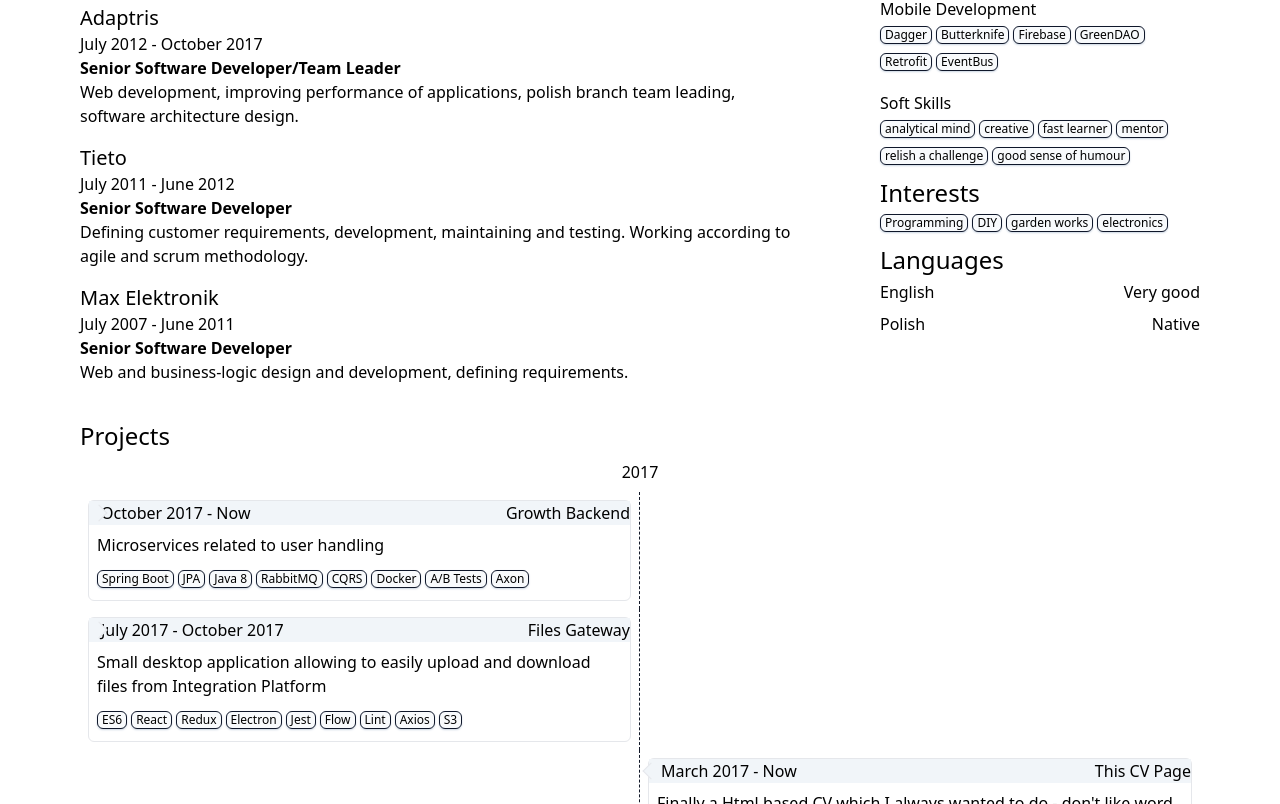
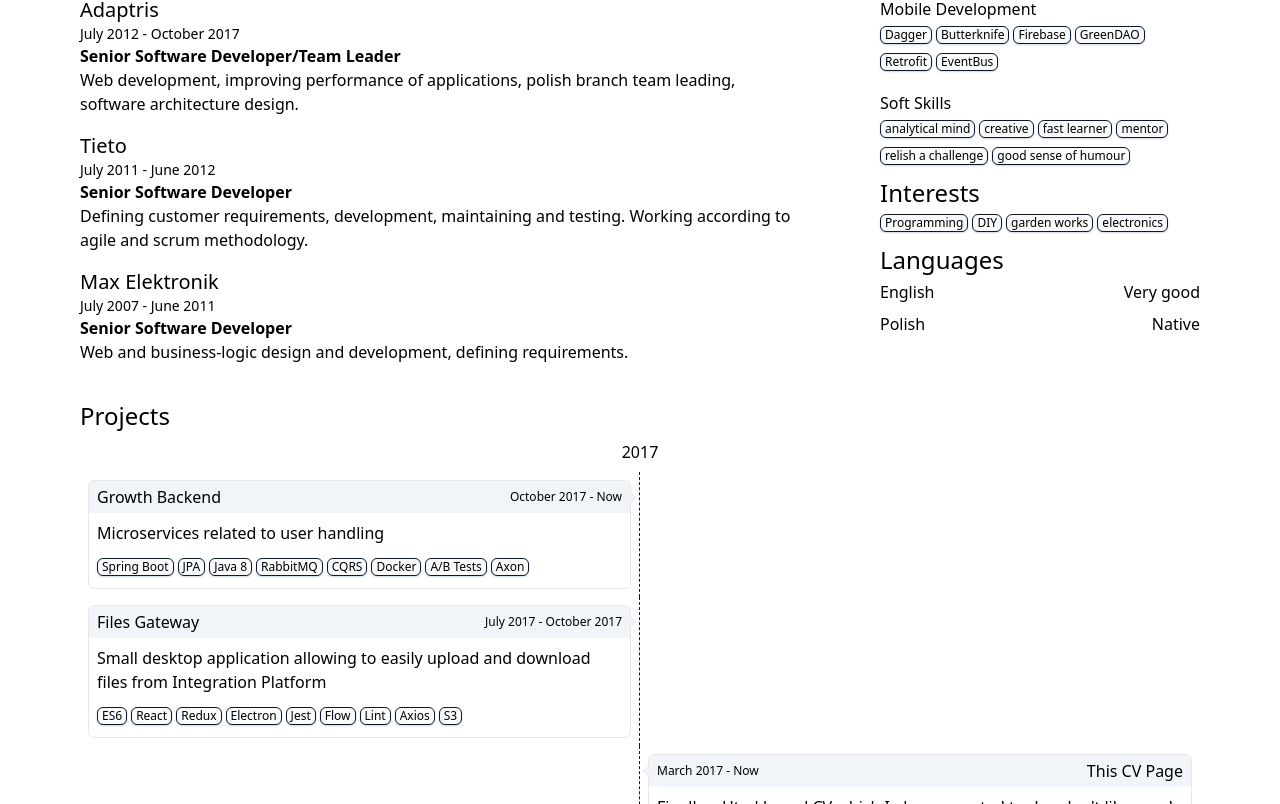
Before and after one commit to irla/irla.github.io, a Next.js app: page / in a window 1280 px wide. Shown: the part 596-1400 px from the top of the page. Built offline with nearby package versions, Linux system fonts and the light colour scheme.

Commit message:
More projects layouts and date range updates

```diff
--- a/components/DateRange.tsx
+++ b/components/DateRange.tsx
@@ -1,12 +1,13 @@
 interface DateRangeProps {
     from: string,
     to: string,
+    size: "sm" | "xs"
 }
 
-export const DateRange: React.FC<DateRangeProps> = ({from, to}) => {
+export const DateRange: React.FC<DateRangeProps> = ({from, to, size}) => {
     const fromDate = new Date(from)
     const toDate = new Date(to)
     const fromStr = isNaN(fromDate.getTime()) ? from : fromDate.toLocaleString('en', { month: 'long', year: 'numeric'})
     const toStr = isNaN(toDate.getTime()) ? to : toDate.toLocaleString('en', { month: 'long', year: 'numeric'})
-    return <div>{fromStr} - {toStr}</div>
+    return <div className={`text-${size}`}><span className="whitespace-nowrap">{fromStr}</span> - <span className="whitespace-nowrap">{toStr}</span></div>
 }
--- a/sections/Experience.tsx
+++ b/sections/Experience.tsx
@@ -31,7 +31,7 @@ export const Experience: React.FC<ExperienceProps> = ({work, education}) => {
                 {education.map((educationItem: Education) => {
                     return <div key={educationItem.institution} className="py-2">
                         <div className='block text-xl'>{educationItem.institution}</div>
-                        <DateRange from={educationItem.startDate} to={educationItem.endDate} />
+                        <DateRange from={educationItem.startDate} to={educationItem.endDate} size="sm" />
                         <strong>{educationItem.studyType} - {educationItem.area}</strong>
                         {educationItem.summary.map((summaryLine: string) => {
                             return <div className="block" key={summaryLine}>{summaryLine}</div>
@@ -44,7 +44,7 @@ export const Experience: React.FC<ExperienceProps> = ({work, education}) => {
                 {work.map((workItem: Work) => {
                     return <div key={workItem.company} className="py-2">
                         <div className='block text-xl'>{workItem.company}</div>
-                        <DateRange from={workItem.startDate} to={workItem.endDate} />
+                        <DateRange from={workItem.startDate} to={workItem.endDate} size="sm"/>
                         <strong>{workItem.position}</strong>
                         <div className="block">{workItem.summary}</div>
                     </div>
--- a/sections/Projects/Project.tsx
+++ b/sections/Projects/Project.tsx
@@ -4,27 +4,27 @@ import { Project as ProjectData, ProjectType, filterMatches } from './index'
 
 export interface ProjectProps {
     project?: ProjectData,
-    type: ProjectType,
+    left: boolean,
     filter: string,
 }
 
-export const Project: React.FC<ProjectProps> = ({project, type, filter}) => {
+export const Project: React.FC<ProjectProps> = ({project, left, filter}) => {
     if (project) {
 
         const highlighted = (skillName: string): boolean => {
             return filterMatches(filter, skillName)
         }
 
-        const pointer = type == ProjectType.HOBBY
-            ? <div className='relative rotate-45 w-3 h-3 border-l border-b z-50 bg-slate-100 -left-1'></div>
-            : <div className='relative rotate-45 w-3 h-3 border-r border-t z-50 bg-slate-100 -right-1'></div>
+        const pointer = left
+            ? <div className='relative rotate-45 w-2 h-2 border-r border-t z-50 bg-slate-100 -right-1'></div>
+            : <div className='relative rotate-45 w-2 h-2 border-l border-b z-50 bg-slate-100 -left-1'></div>
 
         return (
         <div className="border rounded-md m-2 flex flex-wrap">
-            <div className='basis-full bg-slate-100 flex items-center'>
+            <div className={'basis-full bg-slate-100 flex items-center py-1 ' + (left ? 'text-right' : ' flex-row-reverse')}>
+                <span className={left ? 'mr-auto text-left pl-2' : 'ml-auto text-right pr-2'}>{project.name}</span>
+                <DateRange from={project.startDate} to={project.endDate} size='xs'/>
                 {pointer}
-                <DateRange from={project.startDate} to={project.endDate} />
-                <span className='ml-auto'>{project.name}</span>
             </div>
             <div className='basis-full px-2 my-2'>{project.description}</div>
             <div className='basis-full px-2 mb-2'>
--- a/sections/Projects/index.tsx
+++ b/sections/Projects/index.tsx
@@ -103,10 +103,10 @@ export const Projects: React.FC<ProjectsProps> = (props) => {
                             {[... yearOfProjects.months].map(([month, projects]) => {
                                 return <div className="basis-full flex">
                                     <div className='flex-col basis-1/2 border-r border-dashed border-gray-900'>
-                                        <Project project={projects.commercial} type={ProjectType.COMMERCIAL} filter={props.filter}/>
+                                        <Project project={projects.commercial} left={true} filter={props.filter}/>
                                     </div>
                                     <div className='flex-col basis-1/2'>
-                                        <Project project={projects.hobby} type={ProjectType.HOBBY} filter={props.filter}/>
+                                        <Project project={projects.hobby} left={false} filter={props.filter}/>
                                     </div>
                                 </div>
                             })}
```
